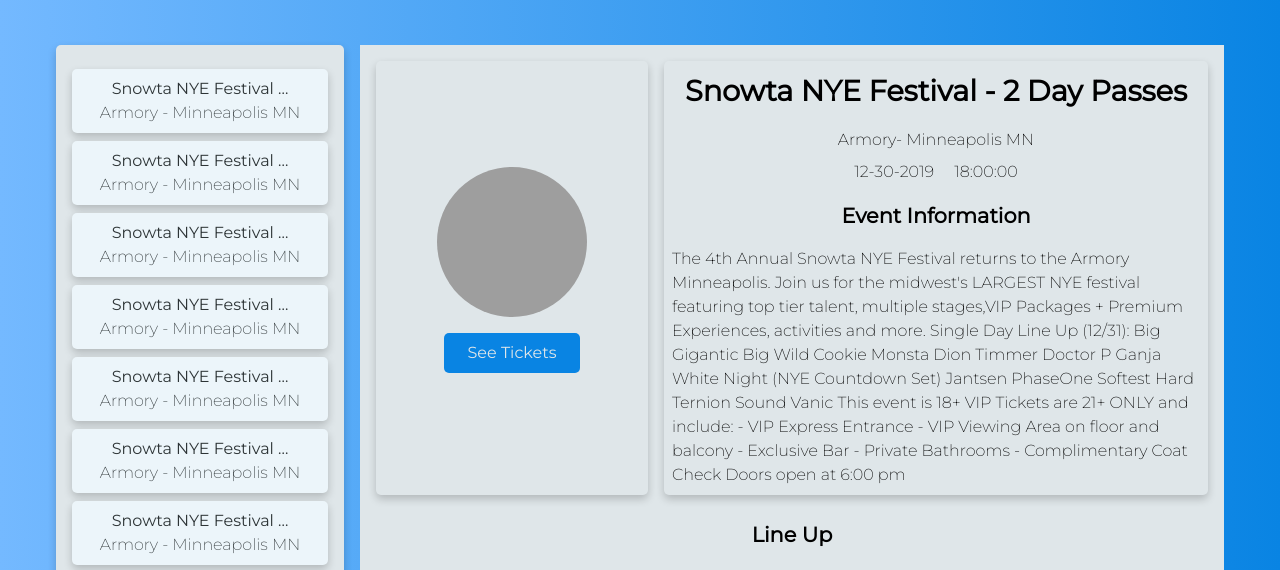
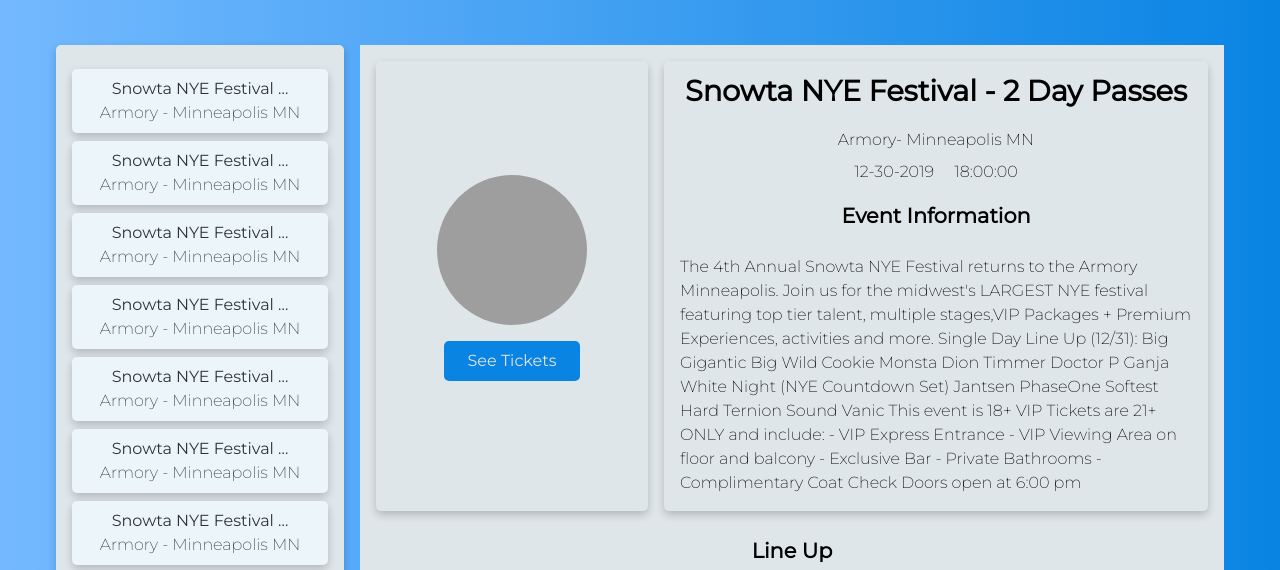
Before and after one commit to Suonx002/TicketDream, a website: page dist/index.html in a window 1280 px wide. Shown: the part 214-784 px from the top of the page. Drawn offline with Linux system fonts and the light colour scheme; grey boxes are pictures that could not be loaded.

Commit message:
add padding to description

```diff
--- a/sass/style.scss
+++ b/sass/style.scss
@@ -305,6 +305,7 @@
             // event info
             .event-info {
               .description-info {
+                padding: 0.5rem;
                 font-weight: 200;
               }
             }
```
Also changed, not shown: package.json (added, +24 -0 lines), dist/css/style.min.css, 3 other files.
